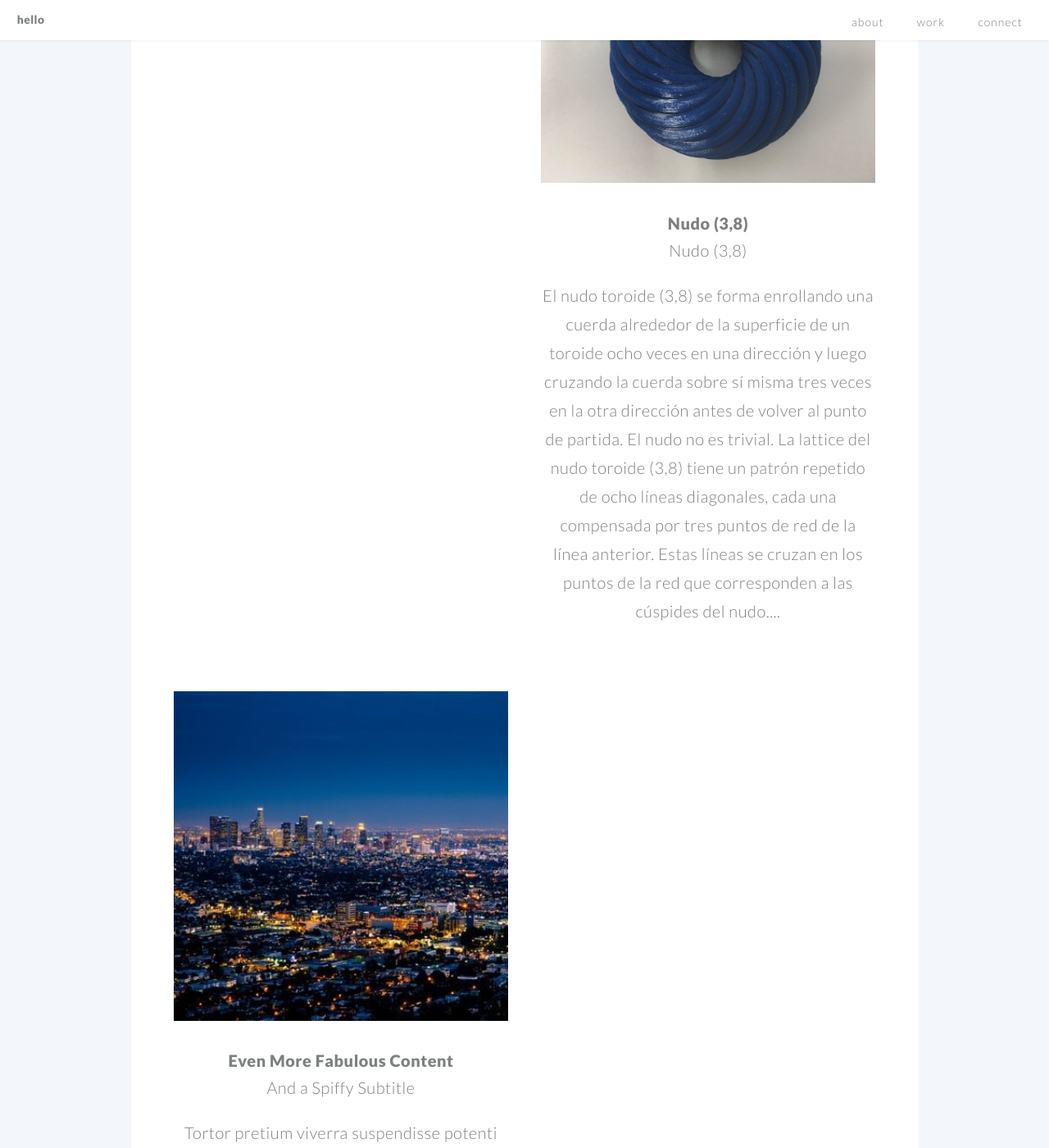
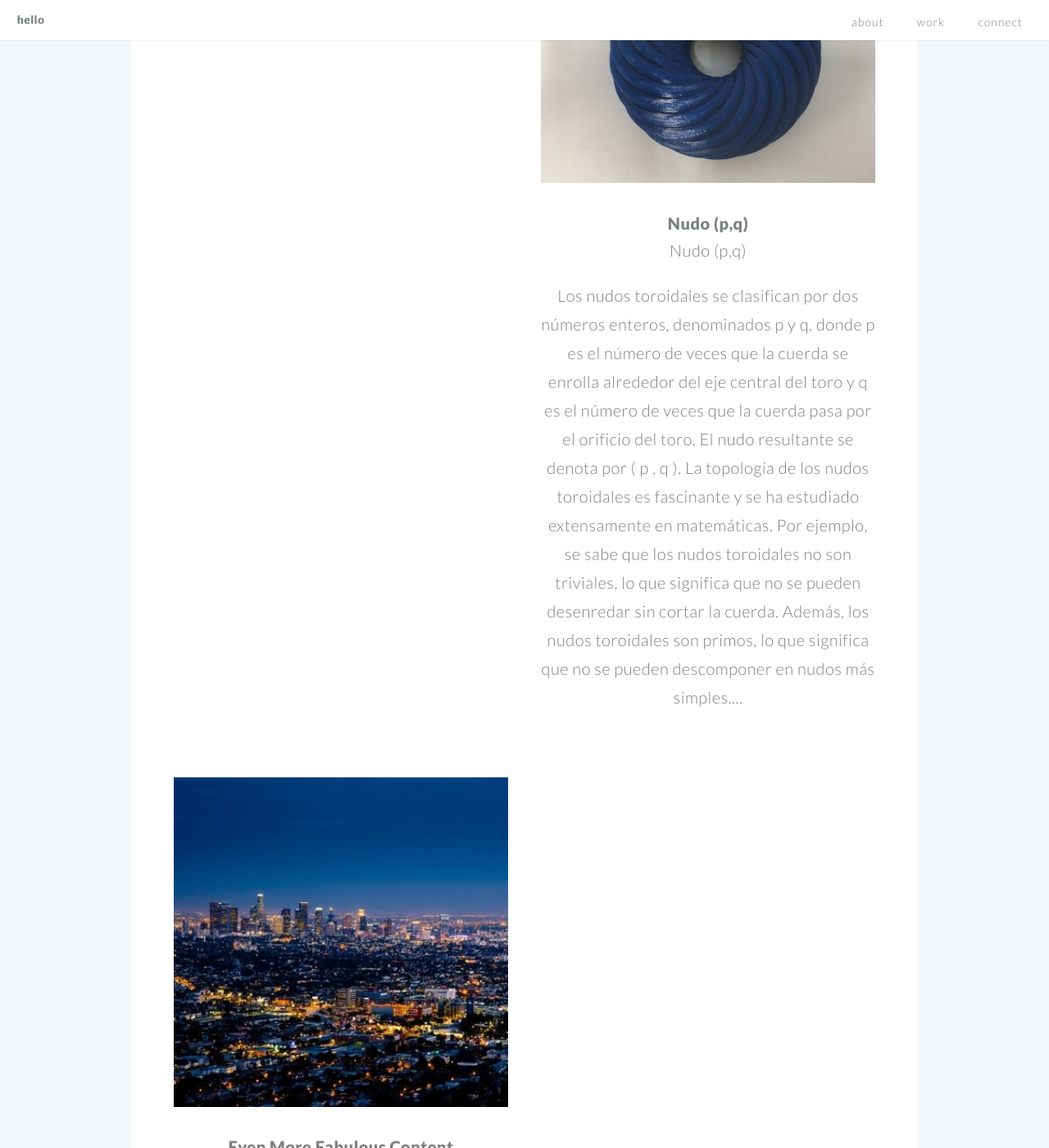
Before and after one commit to bestiario/bestiario.github.io, a Jekyll site: the page built from index.md, in a window 1280 px wide and 1400 px high, scrolled down 7796 px. Shown: the whole window at 82% size. Built offline with Jekyll 4.4.1, drawn with Linux system fonts in a browser that asks for light colours.

Commit message:
Update example11.html

```diff
--- a/_includes/example11.html
+++ b/_includes/example11.html
@@ -1,4 +1,3 @@
-<h1><a href="#">Nudo (3,8)</a></h1>
-<h2>Nudo (3,8)<h2>
-<p>El nudo toroide (3,8) se forma enrollando una cuerda alrededor de la superficie de un toroide ocho veces en una dirección y luego cruzando la cuerda sobre sí misma tres veces en la otra dirección antes de volver al punto de partida. El nudo no es trivial.
-La lattice del nudo toroide (3,8) tiene un patrón repetido de ocho líneas diagonales, cada una compensada por tres puntos de red de la línea anterior. Estas líneas se cruzan en los puntos de la red que corresponden a las cúspides del nudo....</p>
+<h1><a href="#">Nudo (p,q)</a></h1>
+<h2>Nudo (p,q)<h2>
+<p>Los nudos toroidales se clasifican por dos números enteros, denominados p y q, donde p es el número de veces que la cuerda se enrolla alrededor del eje central del toro y q es el número de veces que la cuerda pasa por el orificio del toro. El nudo resultante se denota por ( p , q ). La topología de los nudos toroidales es fascinante y se ha estudiado extensamente en matemáticas. Por ejemplo, se sabe que los nudos toroidales no son triviales, lo que significa que no se pueden desenredar sin cortar la cuerda. Además, los nudos toroidales son primos, lo que significa que no se pueden descomponer en nudos más simples....</p>
```
